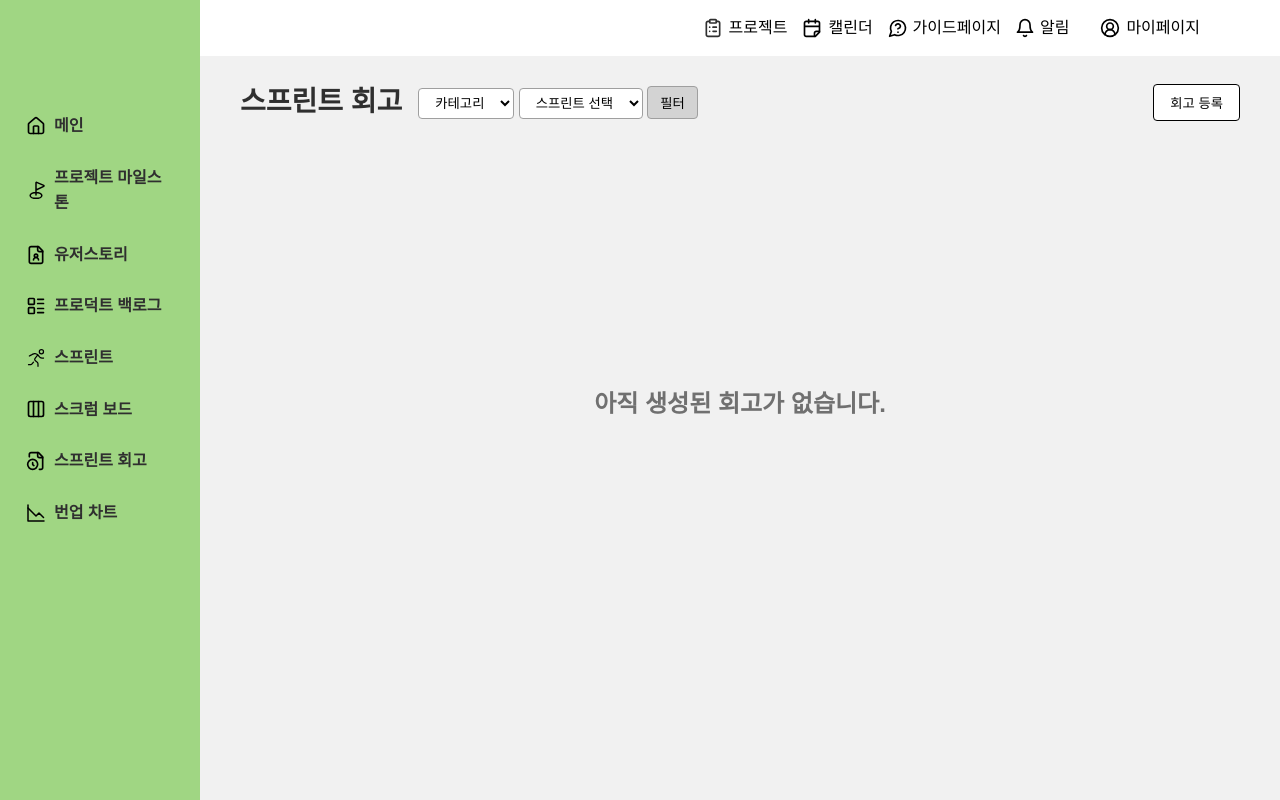
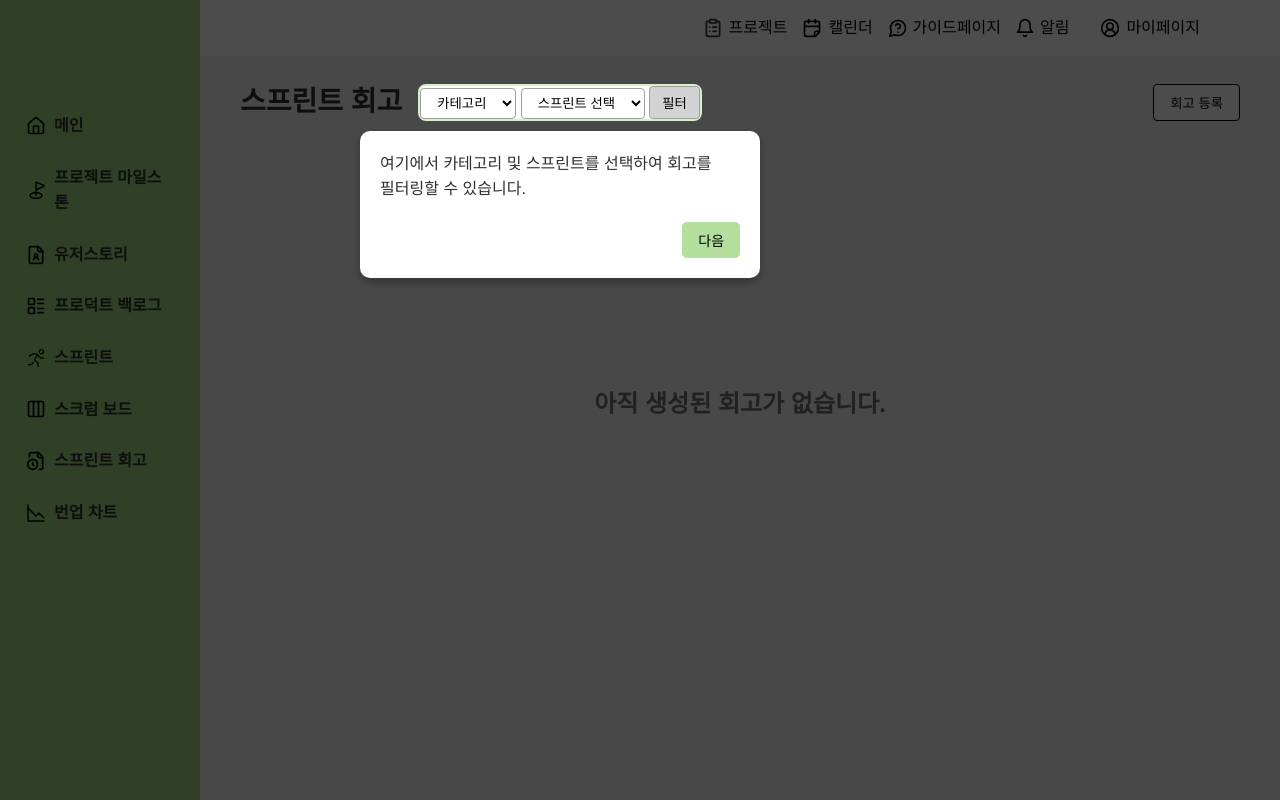
Before and after one commit to softwareengineering-2024-2/softwareengineering-repo, a Flask app: template templates/retrospect.html in a window 1280 px wide. Run offline with Flask 3, Linux system fonts and the light colour scheme; the template is opened without the code that fills it: values that come from a table or form of the project are taken from there, others are empty; some web fonts are replaced.

Commit message:
feat: 스프린트 회고, 번업차트  온보딩 추가

```diff
--- a/static/js/retrospect.js
+++ b/static/js/retrospect.js
@@ -118,3 +118,126 @@ function handleFileSelect(input) {
         document.querySelector('.file-upload-input').value = '';
     }
 }
+
+function startOnboarding() {
+    const onboardingSteps = [
+      {
+        element: document.querySelector(".filter"),
+        text: "여기에서 카테고리 및 스프린트를 선택하여 회고를 <br>필터링할 수 있습니다.",
+        tooltipPosition: "bottom",
+      },
+      {
+        element: document.querySelector(".btn-register"),
+        text: "새로운 스프린트 회고를 등록하려면 이 버튼을 <br>클릭하세요.",
+        tooltipPosition: "bottom",
+      },
+      {
+        element: document.querySelector(".content-body"),
+        text: "등록된 회고들은 이 영역에 카드 형식으로 표시됩니다.",
+        tooltipPosition: "top",
+      },
+    ];
+
+    let currentStep = 0;
+    const overlay = document.getElementById("onboarding-overlay");
+    const tooltip = document.getElementById("onboarding-tooltip");
+    const tooltipText = document.getElementById("onboarding-text");
+    const nextButton = document.getElementById("onboarding-next-button");
+
+    const showStep = (stepIndex) => {
+      const step = onboardingSteps[stepIndex];
+      if (!step) {
+        endOnboarding();
+        return;
+      }
+
+      const element = step.element;
+
+      if (element) {
+        // 강조 스타일 추가
+        element.classList.add("onboarding-highlight");
+
+        // 툴팁 내용 설정
+        tooltipText.innerHTML = step.text;
+
+        // 툴팁 위치 계산
+        const rect = element.getBoundingClientRect();
+        const tooltipWidth = tooltip.offsetWidth;
+        const tooltipHeight = tooltip.offsetHeight;
+
+        let tooltipTop, tooltipLeft;
+
+        switch (step.tooltipPosition) {
+          case "top":
+            tooltipTop = rect.top - tooltipHeight - 10;
+            tooltipLeft = rect.left + rect.width / 2 - tooltipWidth / 2;
+            break;
+          case "bottom":
+            tooltipTop = rect.bottom + 10;
+            tooltipLeft = rect.left + rect.width / 2 - tooltipWidth / 2;
+            break;
+          default:
+            tooltipTop = rect.bottom + 10;
+            tooltipLeft = rect.left + rect.width / 2 - tooltipWidth / 2;
+        }
+
+        // 화면 밖으로 나가는 경우 위치 조정
+        const viewportWidth = window.innerWidth;
+        const viewportHeight = window.innerHeight;
+
+        if (tooltipLeft + tooltipWidth > viewportWidth) {
+          tooltipLeft = viewportWidth - tooltipWidth - 10;
+        }
+        if (tooltipTop + tooltipHeight > viewportHeight) {
+          tooltipTop = rect.top - tooltipHeight - 10;
+        }
+        if (tooltipLeft < 0) {
+          tooltipLeft = 10;
+        }
+        if (tooltipTop < 0) {
+          tooltipTop = rect.bottom + 10;
+        }
+
+        // 툴팁 위치 적용
+        tooltip.style.top = `${tooltipTop}px`;
+        tooltip.style.left = `${tooltipLeft}px`;
+      }
+    };
+
+    const nextStep = () => {
+      const previousStep = onboardingSteps[currentStep];
+      if (previousStep && previousStep.element) {
+        previousStep.element.classList.remove("onboarding-highlight");
+      }
+
+      currentStep++;
+      if (currentStep < onboardingSteps.length - 1) {
+        nextButton.innerText = "다음";
+      } else if (currentStep === onboardingSteps.length - 1) {
+        nextButton.innerText = "완료";
+      }
+
+      showStep(currentStep);
+    };
+
+    nextButton.addEventListener("click", nextStep);
+
+    if (!document.cookie.includes("onboarding_done_retrospect=true")) {
+      overlay.classList.remove("hidden");
+      showStep(currentStep);
+    }
+  }
+
+  const endOnboarding = () => {
+    const overlay = document.getElementById("onboarding-overlay");
+    const tooltip = document.getElementById("onboarding-tooltip");
+    overlay.classList.add("hidden");
+    tooltip.style.display = "none";
+
+    // 온보딩 완료 상태 저장
+    document.cookie = "onboarding_done_retrospect=true; path=/; max-age=31536000"; // 1년 유지
+  };
+
+  document.addEventListener("DOMContentLoaded", () => {
+    startOnboarding();
+  });
--- a/static/retrospect.css
+++ b/static/retrospect.css
@@ -305,3 +305,70 @@
     color: var(--color-grey-700);
     margin-top: 10px;
 }
+
+/* Onboarding Overlay */
+.onboarding-overlay {
+    position: fixed;
+    top: 0;
+    left: 0;
+    width: 100%;
+    height: 100%;
+    background: rgba(0, 0, 0, 0.7);
+    z-index: 1000;
+    display: flex;
+    justify-content: center;
+    align-items: center;
+  }
+
+  .onboarding-overlay.hidden {
+    display: none; /* 숨김 상태 */
+  }
+
+  .onboarding-tooltip {
+    background: var(--color-white);
+    padding: 20px;
+    border-radius: 10px;
+    box-shadow: 0px 4px 10px rgba(0, 0, 0, 0.3);
+    text-align: left;
+    width: 400px;
+    position: absolute;
+    display: flex;
+    flex-direction: column;
+    z-index: 1002; /* 툴팁이 오버레이 위에 보이도록 설정 */
+  }
+  .onboarding-tooltip .onboarding-buttons {
+    display: flex; /* 버튼 컨테이너 */
+    justify-content: flex-end; /* 오른쪽 정렬 */
+  }
+  .onboarding-tooltip p {
+    margin-bottom: 20px;
+    font-size: 1rem;
+    color: var(--color-grey-900);
+    text-align: left; /* 텍스트를 항상 왼쪽 정렬 */
+  }
+
+  .onboarding-tooltip button {
+    padding: 8px 16px; /* 버튼 내부 여백 조정 */
+    background-color: var(--color-green-400);
+    color: var(--color-black);
+    border: none;
+    border-radius: 5px;
+    cursor: pointer;
+    margin-left: auto; /* 버튼을 오른쪽 정렬 */
+    width: fit-content; /* 버튼 크기를 텍스트에 맞게 조정 */
+    font-size: 0.875rem; /* 버튼 텍스트 크기 조정 */
+    font-weight: 500; /* 텍스트 굵기 조정 */
+  }
+
+  .onboarding-tooltip button:hover {
+    background-color: var(--color-green-600);
+  }
+
+  .onboarding-highlight {
+    z-index: 1001;
+    position: relative;
+    background-color: white !important;
+    border: 2px solid var(--color-green-200); /* 기본 테두리 색상 */
+    border-radius: 8px;
+    box-sizing: border-box;
+  }
--- a/templates/retrospect.html
+++ b/templates/retrospect.html
@@ -133,6 +133,16 @@
             </div>
         </div>
     </div>
+    <div id="onboarding-overlay" class="onboarding-overlay hidden">
+      <div id="onboarding-tooltip" class="onboarding-tooltip">
+        <p id="onboarding-text"></p>
+        <div class="onboarding-buttons">
+          <button id="onboarding-next-button" class="onboarding-next-button">
+            다음
+          </button>
+        </div>
+      </div>
+    </div>
     <script>
         const projectId = {{ project_id }};
     </script>
```
Also changed, not shown: static/burnup.css (+67 -0 lines), static/js/burnup.js (+127 -0 lines), templates/burnup.html (+10 -0 lines).
